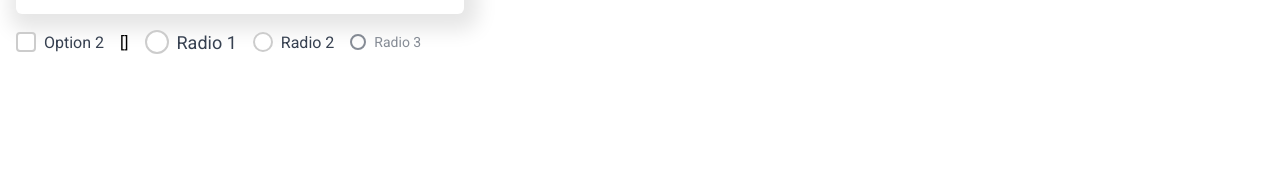
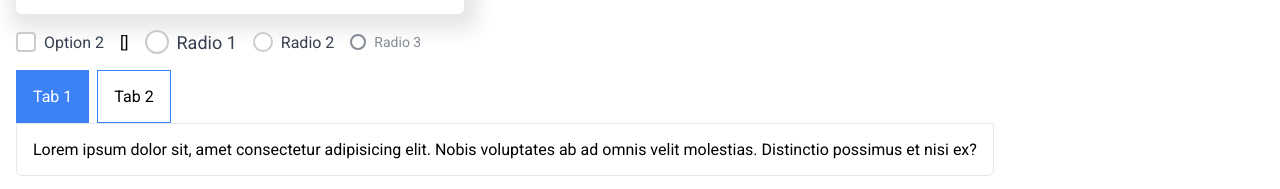
Before and after one commit to Giotu/vue-admin-panel, a Vue app: page / in a window 1280 px wide. Shown: the part 799-988 px from the top of the page. Before the commit the page ends 869 px from the top, so only its background shows below. Built offline with nearby package versions, Linux system fonts and the light colour scheme.

Commit message:
feat(ui): add component Tabs

```diff
--- /dev/null
+++ b/src/components/ui/Tabs.vue
@@ -0,0 +1,60 @@
+<script setup lang="ts">
+interface Props {
+  tabs: { name: string; label: string }[];
+  selectedTab?: string;
+}
+
+defineProps<Props>();
+
+const emit = defineEmits<{
+  updateTab: [name: string];
+}>();
+</script>
+
+<template>
+  <div class="tabs">
+    <div class="tab-nav">
+      <span
+        v-for="tab in tabs"
+        :key="tab.name"
+        :class="['tab-nav--item', { 'tab-nav--item_active': tab.name === selectedTab }]"
+        @click="emit('updateTab', tab.name)"
+      >
+        {{ tab.label }}
+      </span>
+    </div>
+    <div class="tab-content">
+      <slot></slot>
+    </div>
+  </div>
+</template>
+
+<style scoped>
+.tab-nav {
+  display: flex;
+  gap: 0.5rem;
+}
+
+.tab-nav--item {
+  padding: 1rem;
+  border: 1px solid var(--color-primary);
+  cursor: pointer;
+  transition: all 0.3s;
+}
+
+.tab-nav--item:hover {
+  background-color: var(--color-primary-hover);
+  color: white;
+}
+
+.tab-nav--item_active {
+  background-color: var(--color-primary);
+  color: white;
+}
+
+.tab-content {
+  padding: 1rem;
+  border: 1px solid var(--color-secondary);
+  border-radius: 0 0 6px 6px;
+}
+</style>
--- a/src/pages/Home.vue
+++ b/src/pages/Home.vue
@@ -5,12 +5,19 @@ import Card from '@/components/ui/Card.vue';
 import Checkbox from '@/components/ui/Checkbox.vue';
 import RadioButton from '@/components/ui/RadioButton.vue';
 import Field from '@/components/ui/Field.vue';
+import Tabs from '@/components/ui/Tabs.vue';
 import { ref } from 'vue';
 
 const text = ref('');
 const checked = ref(false);
 const group = ref([]);
 const radio = ref('');
+const tabs = ref([
+  { name: 'tab1', label: 'Tab 1' },
+  { name: 'tab2', label: 'Tab 2' },
+]);
+
+const selectedTab = ref('tab1');
 </script>
 
 <template>
@@ -62,5 +69,15 @@ const radio = ref('');
     <RadioButton id="2" v-model="radio" label="Radio 2" name="radio" value="2" />
     <RadioButton id="3" v-model="radio" label="Radio 3" name="radio" value="3" size="sm" disabled />
     {{ radio }}
+
+    <Tabs :tabs="tabs" :selected-tab="selectedTab" @update-tab="selectedTab = $event">
+      <div v-if="selectedTab === 'tab1'">
+        Lorem ipsum dolor sit, amet consectetur adipisicing elit. Nobis voluptates ab ad omnis velit
+        molestias. Distinctio possimus et nisi ex?
+      </div>
+      <div v-if="selectedTab === 'tab2'">
+        Lorem ipsum dolor sit amet consectetur, adipisicing elit. Nisi, delectus?
+      </div>
+    </Tabs>
   </div>
 </template>
```
